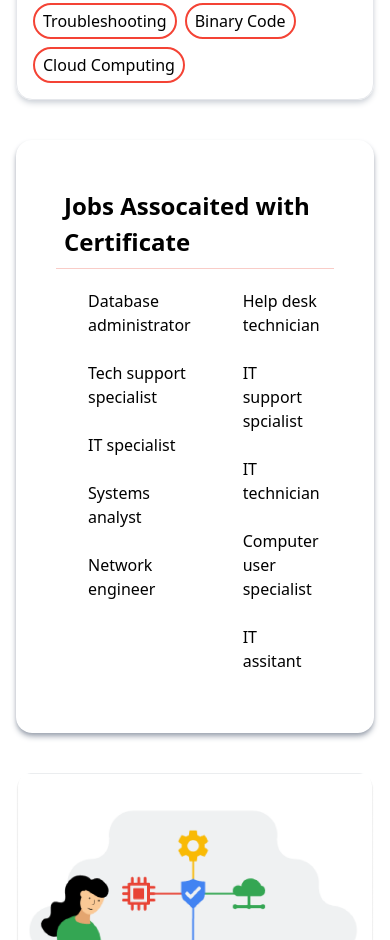
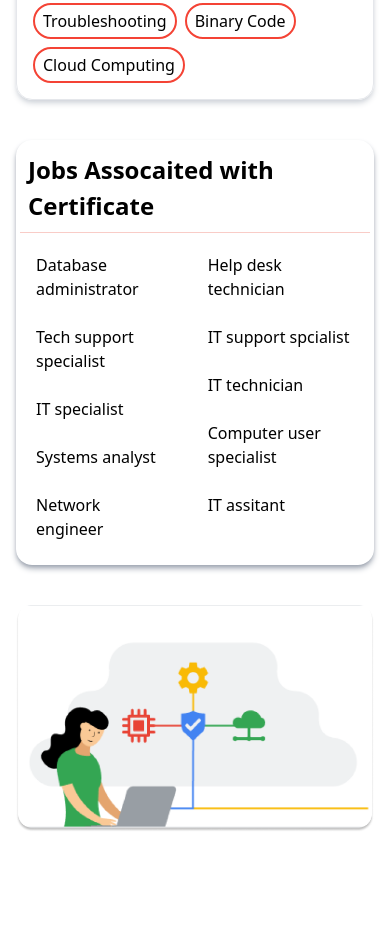
Before and after one commit to skSadi12/Assignment-2, a website built with Vite: page index.html in a window 390 px wide. Shown: the part 2538-3478 px from the top of the page. Built offline with nearby package versions, Linux system fonts and the light colour scheme; files whose address does not match are found by name.

Commit message:
some changes

```diff
--- a/index.html
+++ b/index.html
@@ -142,10 +142,10 @@
      </section>
      <!-- Certificate section start -->
       <section class="flex mb-20  justify-between md:flex-col lg:flex-row flex-col mt-4 md:mt-8 md:mx-24 mx-4">
-        <section class="rounded-2xl p-10 shadow-gray-400 shadow-md mb-10">
+        <section class="rounded-2xl p-1 md:p-10 shadow-gray-400 shadow-md mb-10">
             <h3 class="border-b font-semibold text-[24px] border-[#F9CCC7] md:pb-2.5 md:border-b-[3px] p-2">Jobs Assocaited with Certificate </h3>
             <div class="flex justify-between md:justify-evenly">
-                <div class="space-y-6 py-5 px-5">
+                <div class="space-y-6 py-5 px-1 md:px-5">
                     <div class="flex gap-3 items-center">
                         <img src="images/Checkmark (1).png" alt="">
                         <p>Database administrator</p>
```
